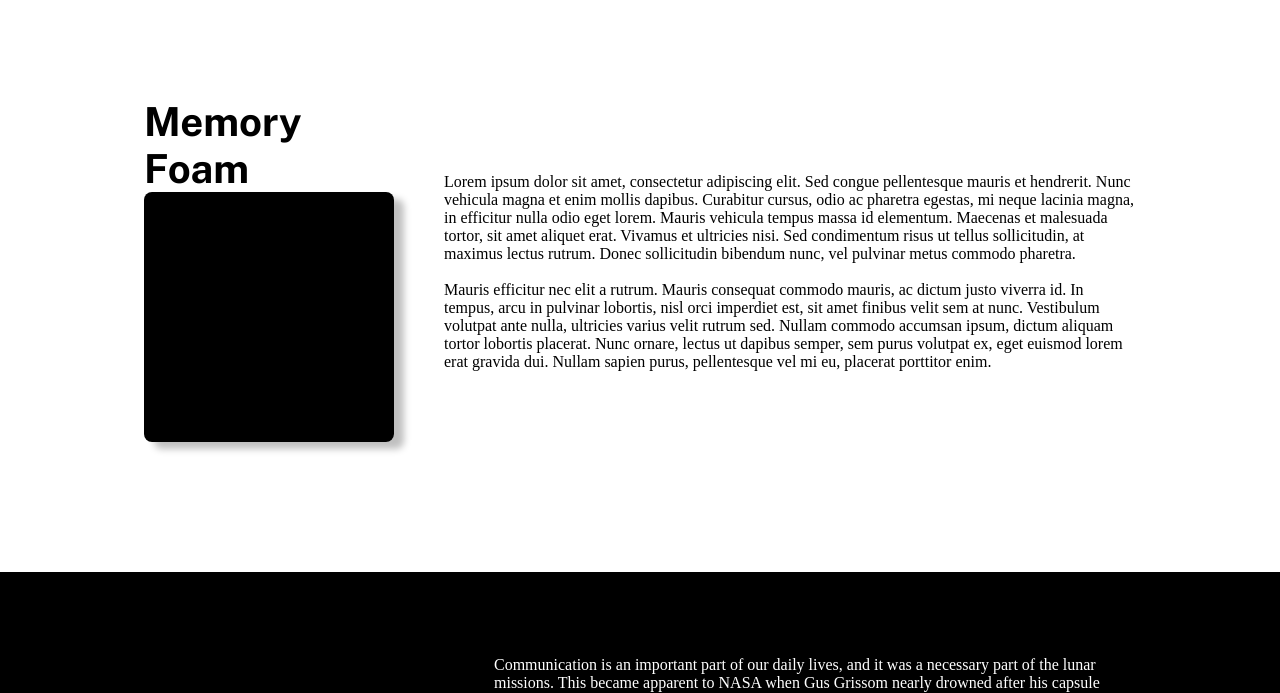
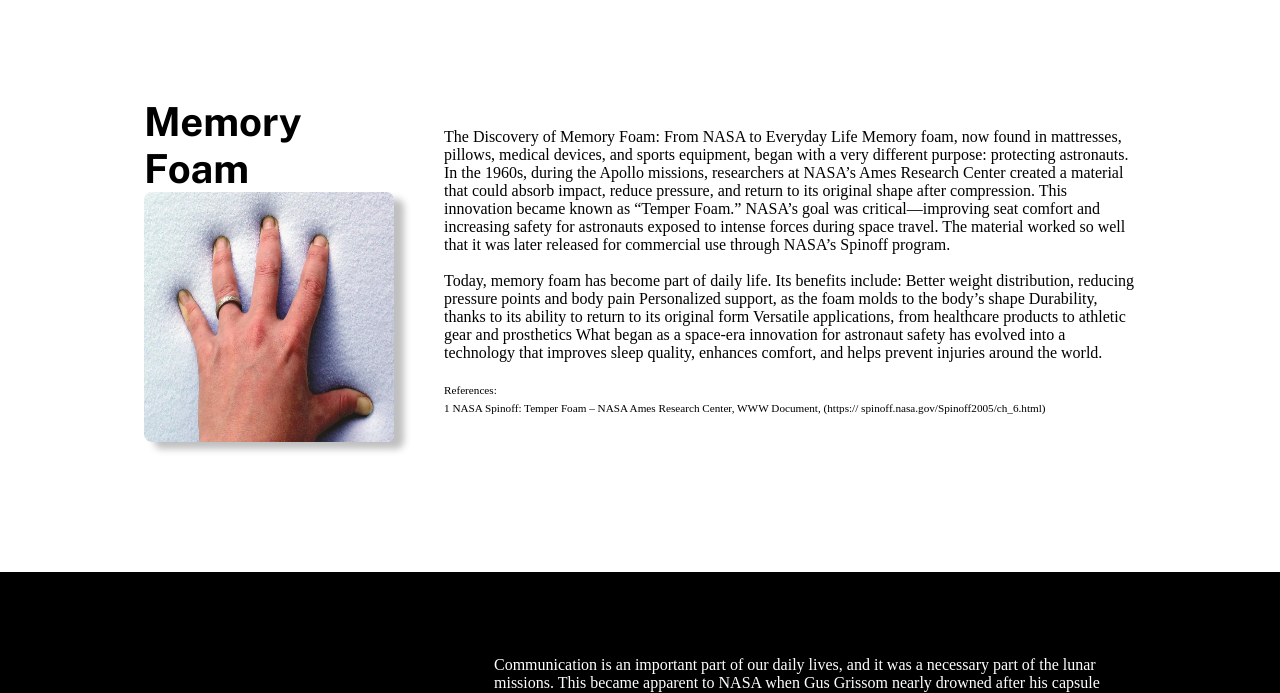
Before and after one commit to conogi/astronomy-project, a plain HTML site: page index.html in a window 1280 px wide. Shown: the part 860-1553 px from the top of the page. Drawn offline with nearby package versions, Linux system fonts and the light colour scheme.

Commit message:
updated andre section, added eraj reference and updated pic

```diff
--- a/index.html
+++ b/index.html
@@ -64,27 +64,24 @@
                 <h1 class="title">
                 Memory Foam
             </h1>
-            <img class="inventionPic" src="assets/test.png" alt="portrait" height="250" width="250">
+            <img class="inventionPic" src="assets/andre_pic.jpg" alt="portrait" height="250" width="250">
             </div>
             <p>
-                Lorem ipsum dolor sit amet, consectetur adipiscing elit.
-                Sed congue pellentesque mauris et hendrerit.
-                Nunc vehicula magna et enim mollis dapibus.
-                Curabitur cursus, odio ac pharetra egestas,
-                mi neque lacinia magna, in efficitur nulla odio eget lorem.
-                Mauris vehicula tempus massa id elementum. Maecenas et malesuada
-                tortor, sit amet aliquet erat. Vivamus et ultricies nisi.
-                Sed condimentum risus ut tellus sollicitudin, at maximus lectus rutrum.
-                Donec sollicitudin bibendum nunc, vel pulvinar metus commodo pharetra.
-                <br><br>
-                Mauris efficitur nec elit a rutrum. Mauris consequat commodo mauris,
-                ac dictum justo viverra id. In tempus, arcu in pulvinar lobortis,
-                nisl orci imperdiet est, sit amet finibus velit sem at nunc.
-                Vestibulum volutpat ante nulla, ultricies varius velit rutrum sed.
-                Nullam commodo accumsan ipsum, dictum aliquam tortor lobortis placerat.
-                Nunc ornare, lectus ut dapibus semper, sem purus volutpat ex, eget euismod
-                lorem erat gravida dui. Nullam sapien purus, pellentesque vel mi eu, placerat
-                porttitor enim.
+The Discovery of Memory Foam: From NASA to Everyday Life
+Memory foam, now found in mattresses, pillows, medical devices, and sports equipment, began with a very different purpose: protecting astronauts. In the 1960s, during the Apollo missions, researchers at NASA’s Ames Research Center created a material that could absorb impact, reduce pressure, and return to its original shape after compression. This innovation became known as “Temper Foam.”
+NASA’s goal was critical—improving seat comfort and increasing safety for astronauts exposed to intense forces during space travel. The material worked so well that it was later released for commercial use through NASA’s Spinoff program.
+<br><br>
+Today, memory foam has become part of daily life. Its benefits include:
+Better weight distribution, reducing pressure points and body pain
+Personalized support, as the foam molds to the body’s shape
+Durability, thanks to its ability to return to its original form
+Versatile applications, from healthcare products to athletic gear and prosthetics
+What began as a space-era innovation for astronaut safety has evolved into a technology that improves sleep quality, enhances comfort, and helps prevent injuries around the world.
+<br><br>
+<span class="reference">
+    References:<br>1 NASA Spinoff: Temper Foam – NASA Ames Research Center, WWW Document, (https://
+spinoff.nasa.gov/Spinoff2005/ch_6.html)
+</span>
             </p>
             </div>
         </div>
@@ -159,6 +156,13 @@ Fire-resistant materials are a significant NASA technology that continues to imp
 Today, fire-resistant fabrics have advanced even further. There are two main categories: flame-resistant fabrics, which naturally resist ignition (like wool or aramid fibers such as Nomex), and flame-retardant fabrics, which are treated with special chemicals to slow burning and self-extinguish when flame is removed. Modern FR textiles are engineered blends that offer high protection while maintaining comfort, durability, and breathability. These innovations benefit firefighters, military personnel, construction workers, and even infants — since some baby clothing is designed to limit fire spread and reduce burn risks.
 <br><br>
 As a fashion design student, these materials connect directly to my studies. They show how textile technology can combine style, comfort, and life-saving function. Fire-resistant fabrics inspire the future of protective fashion — where garments don’t just look good, but also enhance safety for people in high-risk environments. This demonstrates how space-driven innovations can ultimately protect lives here on Earth.
+<br><br>
+<span class="reference">
+References:<br>
+1 NASA Spinoff, Durette: Fire-Resistant Fabric, WWW Document, https://spinoff.nasa.gov/node/9607,
+<br>
+2 UniFirst/Vestis, Understanding Flame-Resistant Fabrics, WWW Document, https://www.vestis.com/understanding-flame-resistant-fabrics
+</span>
             </p>
             </div>
         </div>
```
Also changed, not shown: assets/andre_pic.jpg (added), assets/eraj_pic.jpg.
